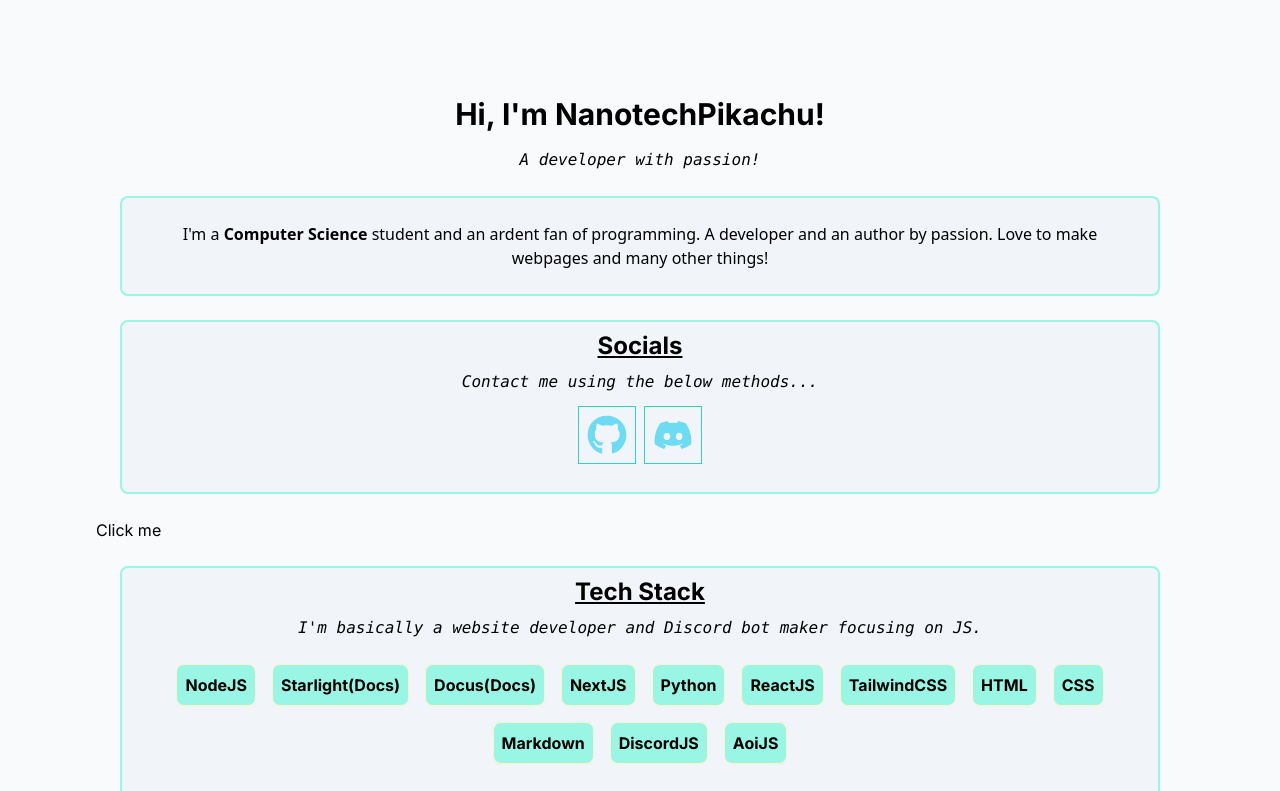
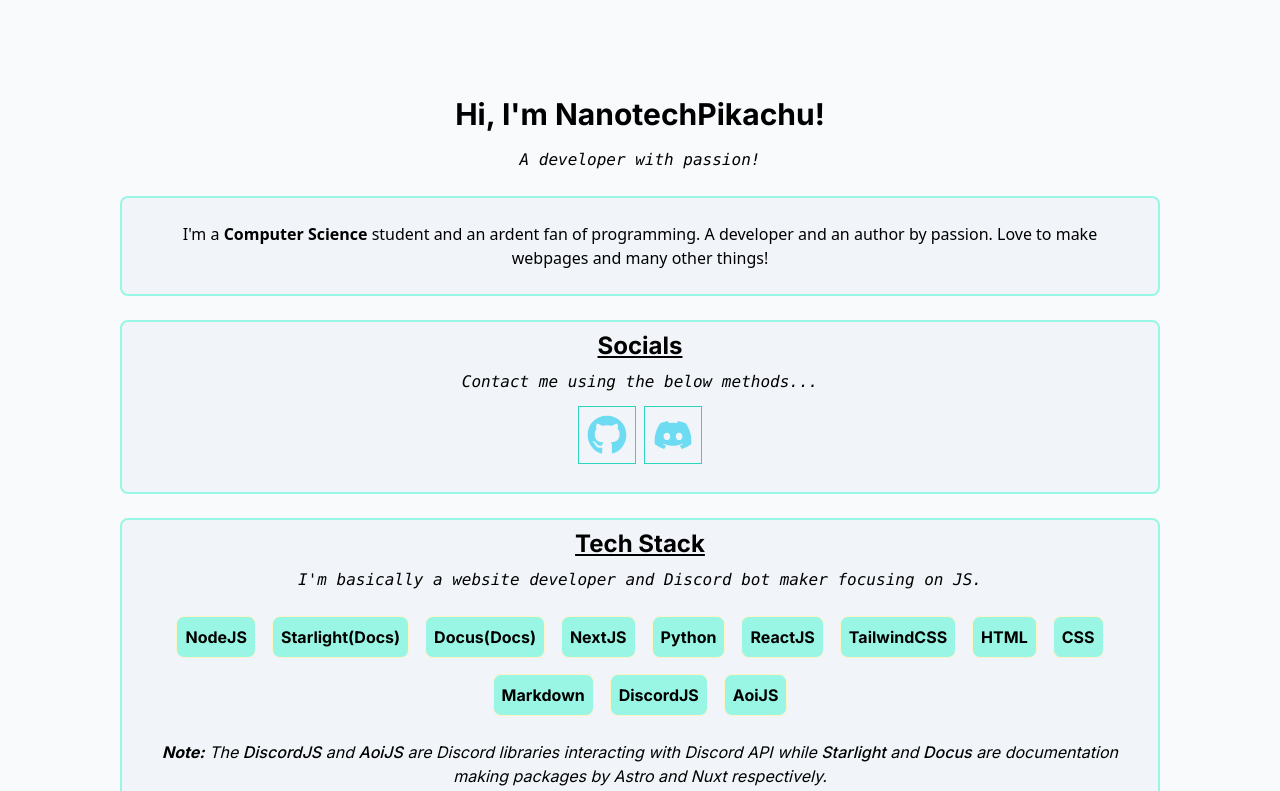
Before and after one commit to NanotechPikachu/Portfolio, a Next.js app: page / in a window 1280 px wide. Shown: the top 791 px of the page. Built offline with nearby package versions, Linux system fonts and the light colour scheme.

Commit message:
Update Socials.jsx

```diff
--- a/src/components/Socials.jsx
+++ b/src/components/Socials.jsx
@@ -1,5 +1,4 @@
 import { Git, Discord } from './ProfileLinks.jsx';
-import Callout from './Callout.jsx';
 
 export default function Socials() {
   return (
@@ -20,9 +19,6 @@ export default function Socials() {
     </a>
     </div>
     </div>
-    <Callout>
-    <p> heya</p>
-    </Callout>
     </>
   )
 }
```
